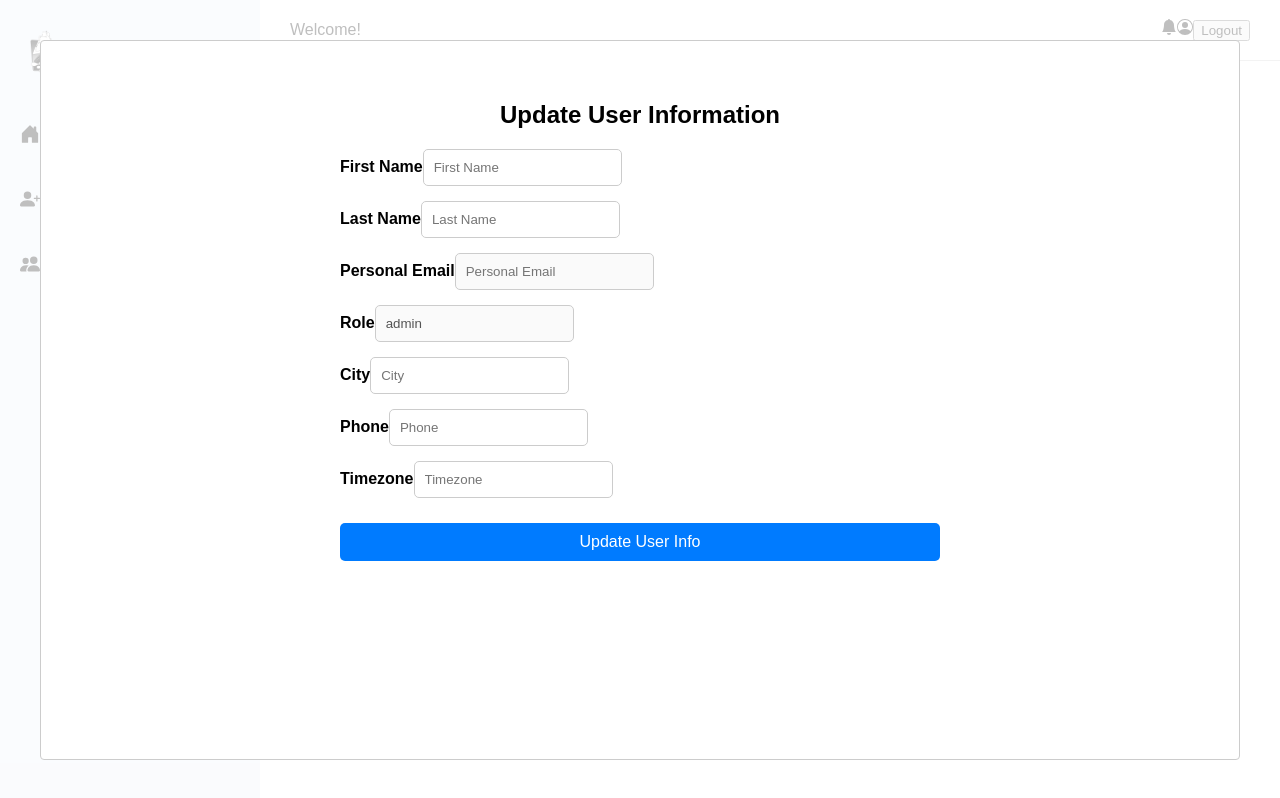
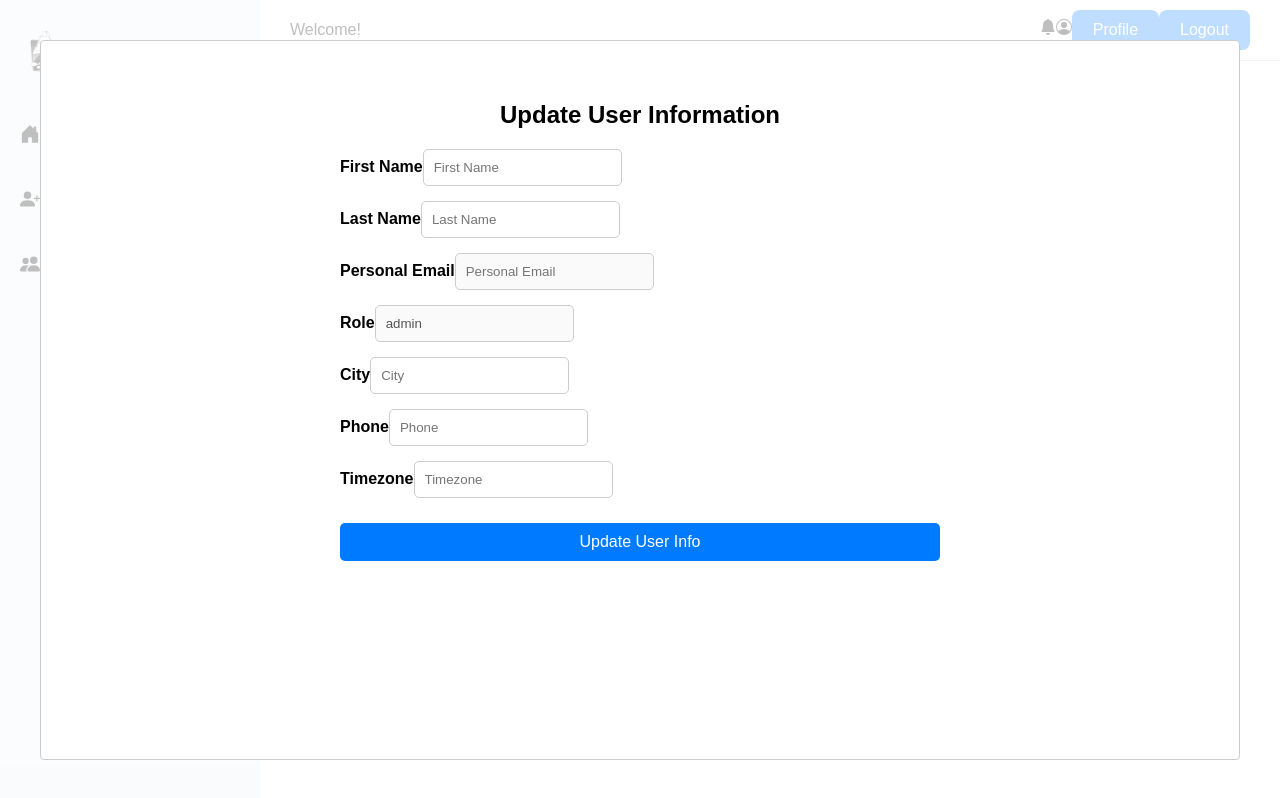
Before and after one commit to lby-rgyyt/keelhub-frontend, a React (Vite) app: page /dashboard in a window 1280 px wide. Built offline with nearby package versions, Linux system fonts and the light colour scheme; sample sign-in values are in the browser's storage.

Commit message:
some ui change

```diff
--- /dev/null
+++ b/src/assets/Header.css
@@ -0,0 +1,45 @@
+.header-container {
+    display: flex;
+    justify-content: space-between;
+    padding: 10px 20px;
+    background-color: #f8f9fa;
+  }
+
+  .header-left {
+    font-size: 1.5rem;
+    color: #333;
+  }
+
+  .header-right {
+    display: flex;
+    align-items: center;
+  }
+
+  .icon {
+    margin-right: 15px;
+    font-size: 1.5rem;
+    cursor: pointer;
+  }
+
+  .profile-button,
+  .logout-button {
+    padding: 10px 15px;
+    font-size: 1rem;
+    cursor: pointer;
+    background-color: #007bff;
+    color: #ffffff;
+    border: 1px solid transparent;
+    border-radius: 8px;
+    margin-left: 10px;
+    transition: background-color 0.25s, border-color 0.25s;
+  }
+
+  .profile-button:hover,
+  .logout-button:hover {
+    background-color: #0056b3;
+  }
+
+  .profile-button:focus,
+  .logout-button:focus {
+    outline: 4px auto -webkit-focus-ring-color;
+  }
--- a/src/components/Header.jsx
+++ b/src/components/Header.jsx
@@ -7,11 +7,16 @@ import { toast } from "react-toastify";
 function Header() {
   const navigate = useNavigate();
   const { isLoggedIn, currentUser, logout } = useContext(UserContext);
+
   const handleLogout = () => {
     logout();
     alert("You have signed out");
     // toast.success("You have signed out");
     navigate("/");
+  };
+
+  const handleProfile = () => {
+    navigate("/profile");
   };
 
   return (
@@ -25,9 +30,14 @@ function Header() {
         <BsFillBellFill className="icon" />
         <BsPersonCircle className="icon" />
         {isLoggedIn && (
-          <button className="logout-button" onClick={handleLogout}>
-            Logout
-          </button>
+          <>
+            <button onClick={handleProfile}>
+              Profile
+            </button>
+            <button onClick={handleLogout}>
+              Logout
+            </button>
+          </>
         )}
       </div>
     </header>
--- /dev/null
+++ b/src/index.css
@@ -0,0 +1,18 @@
+button {
+  padding: 10px 20px;
+  font-size: 16px;
+  cursor: pointer;
+  background-color: #007bff;
+  color: #ffffff;
+  border: 1px solid transparent;
+  border-radius: 8px;
+  transition: background-color 0.25s, border-color 0.25s;
+}
+
+button:hover {
+  background-color: #0056b3;
+}
+
+button:focus {
+  outline: 4px auto -webkit-focus-ring-color;
+}
--- a/src/main.jsx
+++ b/src/main.jsx
@@ -3,6 +3,8 @@ import ReactDOM from "react-dom/client";
 import App from "./App.jsx";
 import { BrowserRouter as Router } from "react-router-dom";
 import { UserProvider } from "./context/UserContext";
+import './index.css';
+
 
 ReactDOM.createRoot(document.getElementById("root")).render(
   <UserProvider>
```
